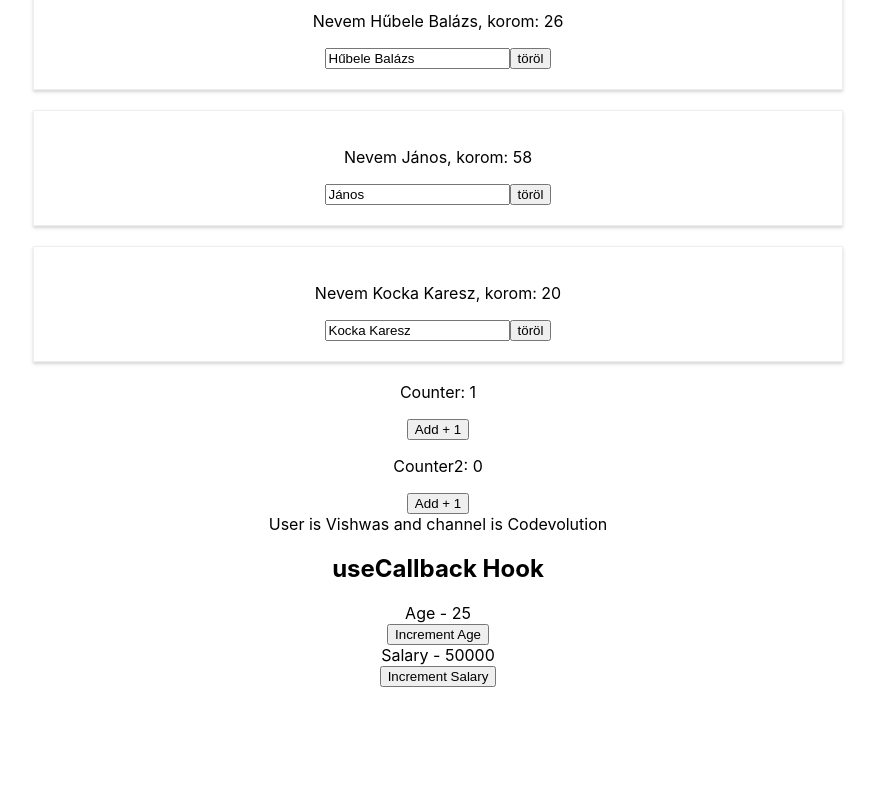
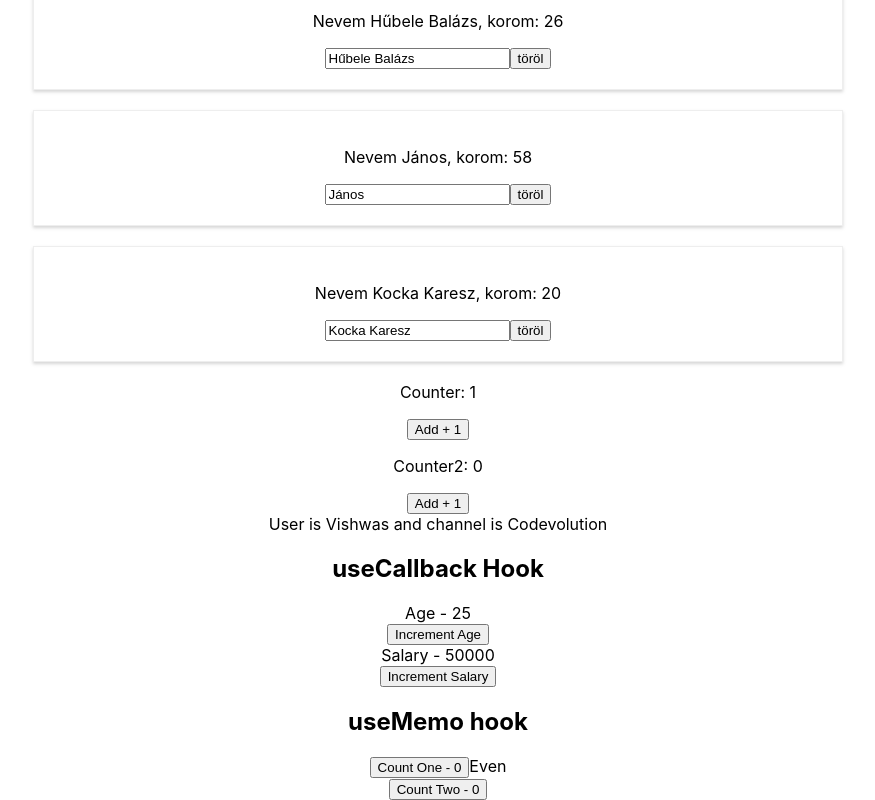
Before and after one commit to sumegizoltan73/react-training, a React (Create React App) app in the folder my-react/: page / in a window 1280 px wide. Shown: the part 204-1004 px from the top of the page, without its empty margins (202-1077 px from the left). Before the commit the page ends 891 px from the top, so only its background shows below. Built offline with nearby package versions, Linux system fonts and the light colour scheme.

Commit message:
useMemo()

```diff
--- a/my-react/src/App.js
+++ b/my-react/src/App.js
@@ -4,6 +4,7 @@
 import Awesome from './Awesome/Awesome';
 import ComponentC from './components/ComponentC';
 import ParentComponent from './components/ParentComponent';
+import Counter from './components/Counter';
 import './App.css';
 
 export const UserContext = React.createContext();
@@ -113,6 +114,8 @@
         </UserContext.Provider>
 
         <ParentComponent />
+
+        <Counter />
       </div>
     );
 
--- /dev/null
+++ b/my-react/src/components/Counter.js
@@ -0,0 +1,35 @@
+import React, { useState, useMemo } from 'react'
+
+function Counter() {
+	const [counterOne, setCounterOne] = useState(0)
+	const [counterTwo, setCounterTwo] = useState(0)
+
+	const incrementOne = () => {
+		setCounterOne(counterOne + 1)
+	}
+
+	const incrementTwo = () => {
+		setCounterTwo(counterTwo + 1)
+  }
+
+  const isEven = useMemo(() => {
+    let i = 0
+    while (i < 2000000000) i++
+    return counterOne % 2 === 0
+  }, [counterOne])
+
+	return (
+		<div>
+            <h2>useMemo hook</h2>
+			<div>
+        <button onClick={incrementOne}>Count One - {counterOne}</button>
+        <span>{isEven ? 'Even' : 'Odd'}</span>
+			</div>
+			<div>
+        <button onClick={incrementTwo}>Count Two - {counterTwo}</button>
+			</div>
+		</div>
+	)
+}
+
+export default Counter
```
